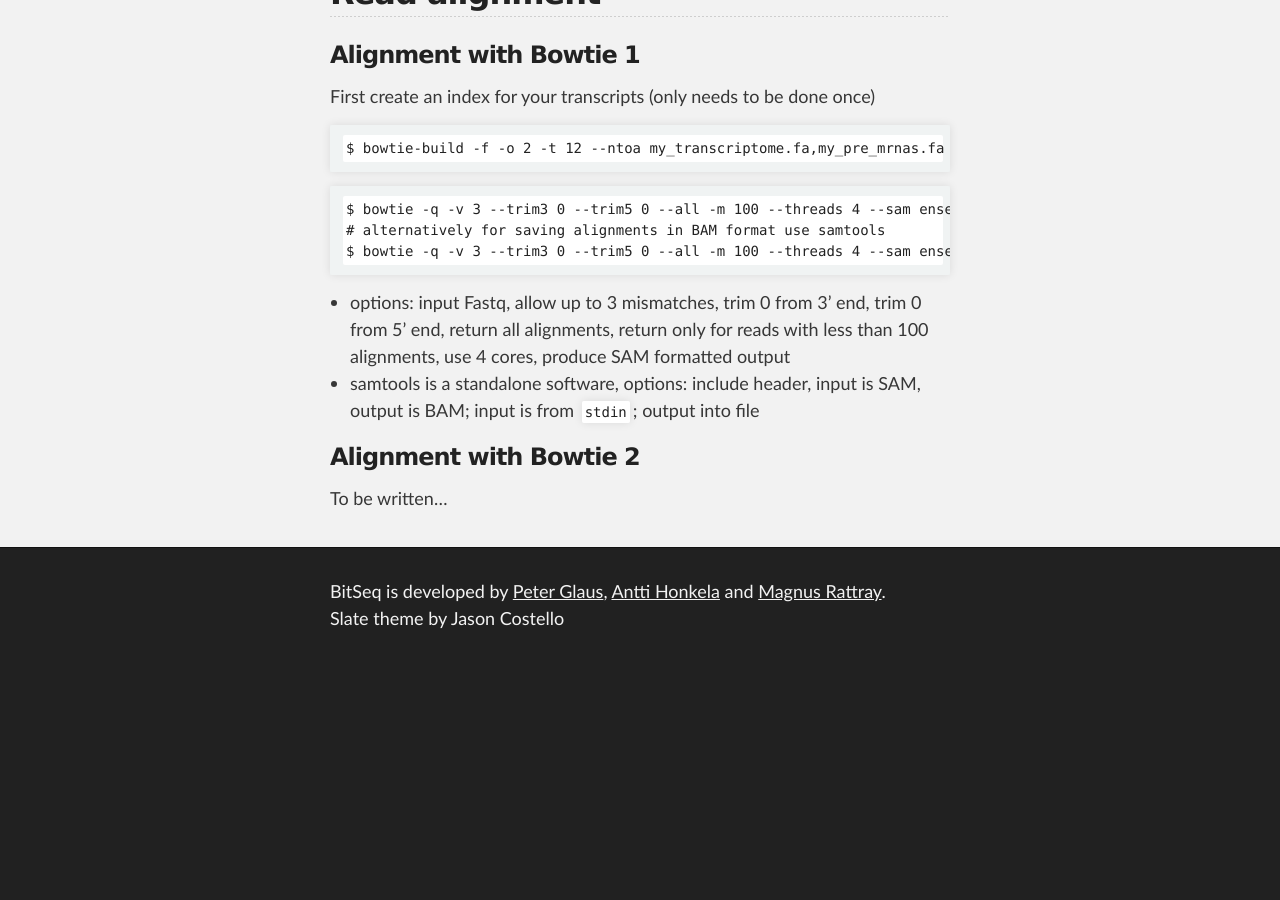
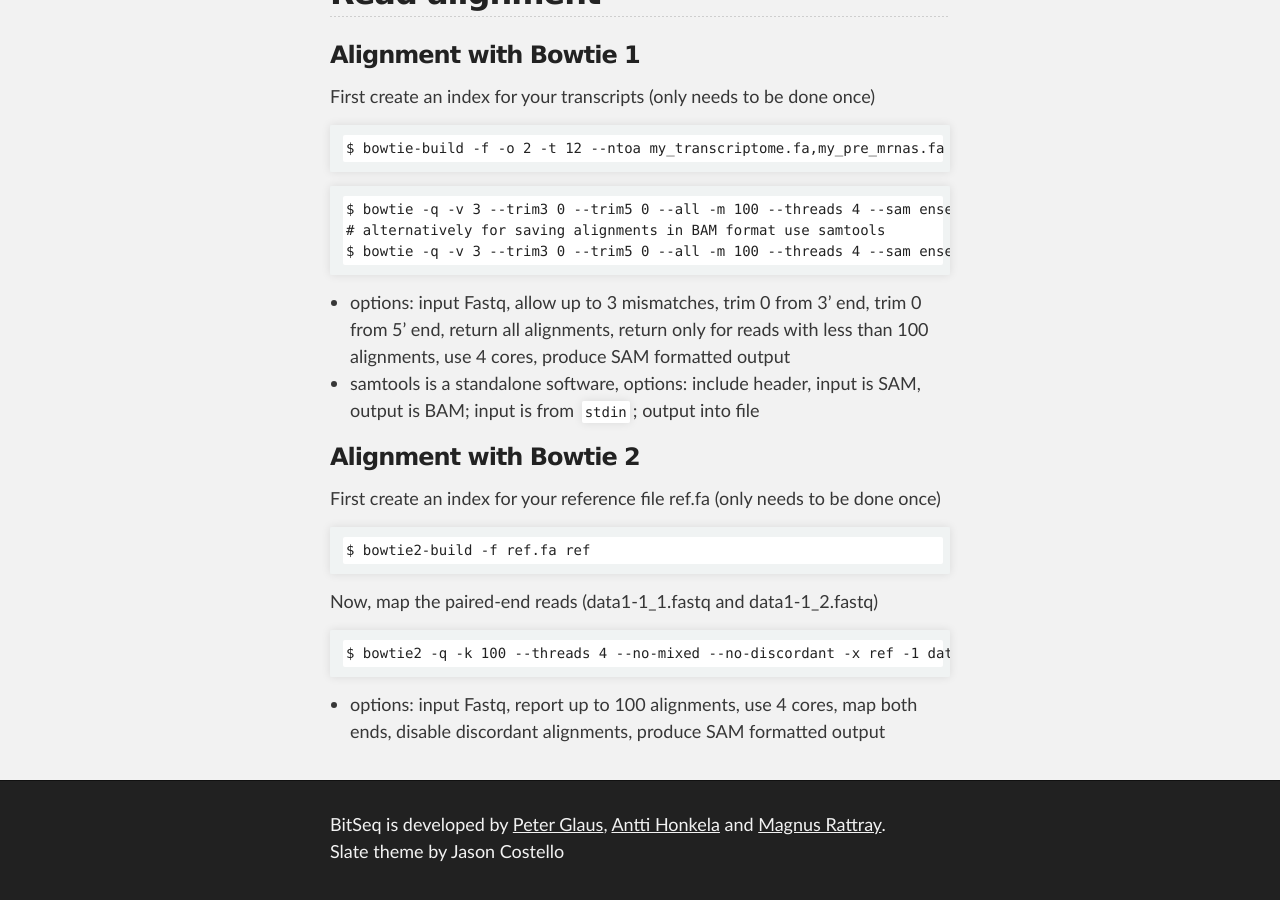
Before and after one commit to BitSeq/bitseq.github.io, a Jekyll site: the page built from howto/alignment.md, in a window 1280 px wide and 900 px high, scrolled down 2396 px. Built offline with Jekyll 4.4.1, drawn with Linux system fonts in a browser that asks for light colours; Markdown is read by kramdown in place of the engine named in the settings; before the commit the page ends 3063 px from its top, so only the background shows below that.

Commit message:
Update alignment.md

````diff
--- a/howto/alignment.md
+++ b/howto/alignment.md
@@ -105,4 +105,14 @@
 
 ### Alignment with Bowtie 2
 
-To be written...
+First create an index for your reference file ref.fa (only needs to be done once)
+
+```
+$ bowtie2-build -f ref.fa ref
+```
+Now, map the paired-end reads (data1-1_1.fastq and data1-1_2.fastq)
+
+```
+$ bowtie2 -q -k 100 --threads 4 --no-mixed --no-discordant -x ref -1 data1-1_1.fastq -2 data1-1_2.fastq -S data1-1.sam
+```
+* options: input Fastq, report up to 100 alignments, use 4 cores, map both ends, disable discordant alignments, produce SAM formatted output
````
